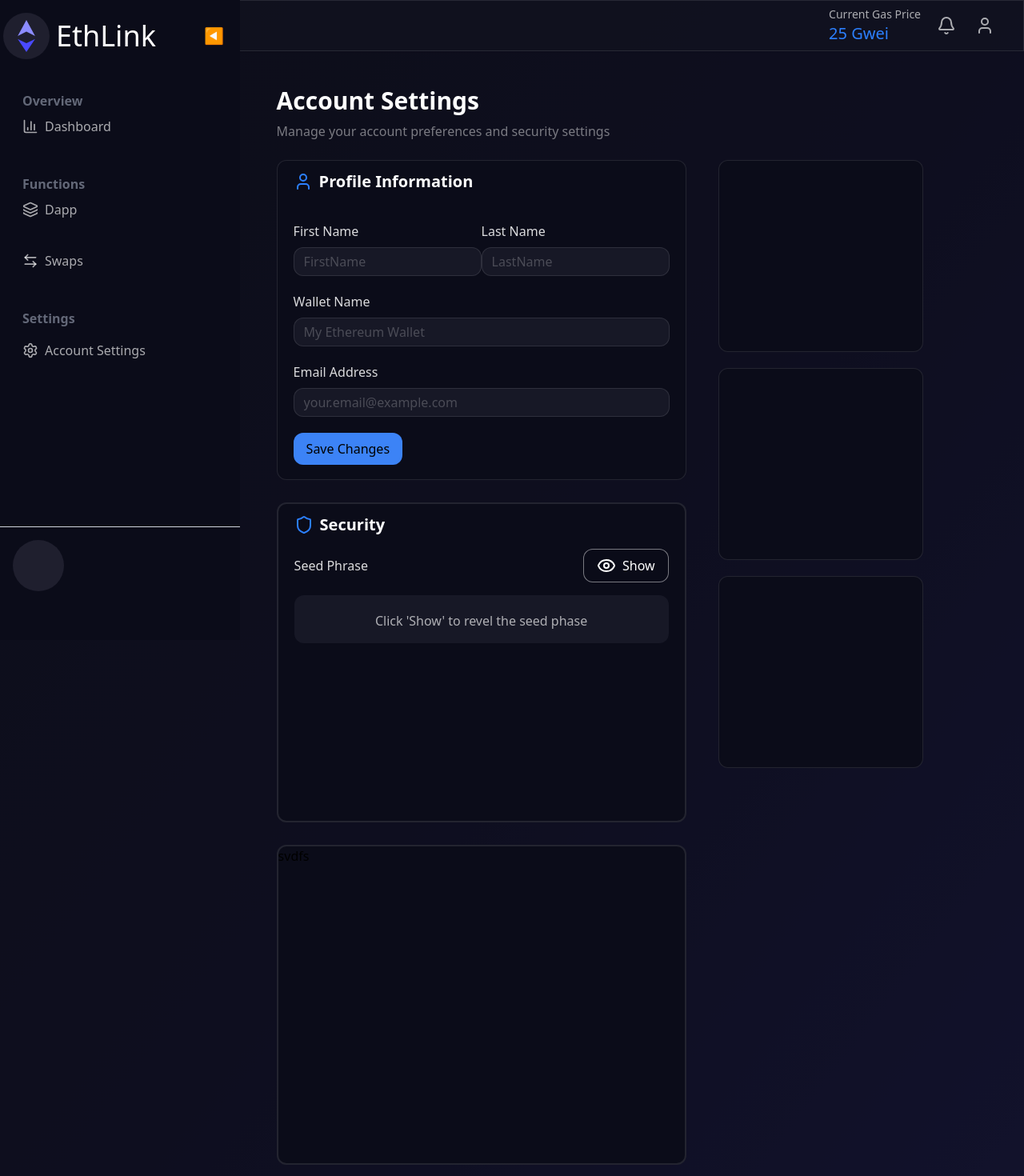
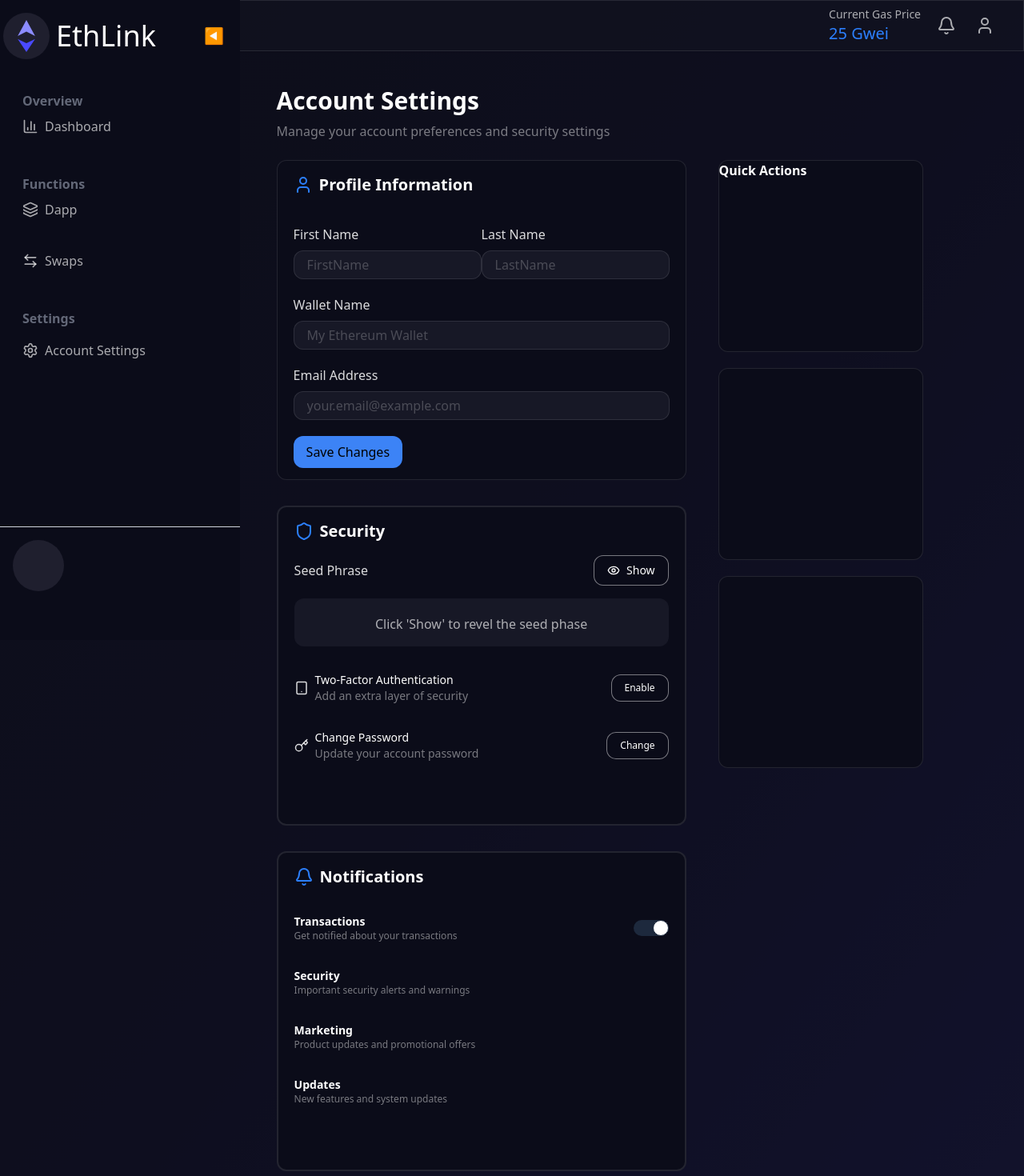
Before and after one commit to PrajwalBenedictNorman/EthLink, a React (Vite) app in the folder Frontend/: page /accountSetting in a window 1280 px wide. Shown: the top 1470 px of the page at 80% size. Built offline with nearby package versions, Linux system fonts and the light colour scheme; what @wallet-standard/wallet would draw is missing.

Commit message:
updates the settings page ui

```diff
--- a/Frontend/src/Pages/AccountSettting.tsx
+++ b/Frontend/src/Pages/AccountSettting.tsx
@@ -1,6 +1,6 @@
 import React, { useEffect, useState } from 'react'
 import SideBar from '../Components/SIdebar'
-import { User2,Lock,Trash2,Key,Link, User, Shield,Eye } from 'lucide-react'
+import { User2,Lock,Trash2,Key,Link, User, Shield,Eye,Tablet, Bell } from 'lucide-react'
 import Button from '../Components/Button'
 import { jwtDecode } from 'jwt-decode'
 import Navbar from '../Components/Navbar'
@@ -45,9 +45,9 @@ function AccountSettting() {
             <div className='flex items-start'>
 
              {/* left Section */}
-            <div className='grid grid-cols-1 gap-3'>
+            <div className='grid grid-cols-1 gap-4'>
             <div className='bg-[#0B0C19] h-[50vh] w-[40vw] rounded-xl mt-4 border border-white/10  '>
-            <div className='px-5 py-3'>
+            <div className='px-5 py-4'>
                 <div className='flex items-center justify-start '>
                     <User className='text-blue-500'/>
                     <h1 className='text-white text-xl font-bold px-2'>Profile Information</h1>
@@ -55,44 +55,107 @@ function AccountSettting() {
                 <div className='flex items-center justify-between'>
                     <div>
                     <p className='text-white/85 mt-9 '>First Name</p>
-                    <input type="text" className='bg-[#171826] mt-2 w-full rounded-xl border border-white/10 h-9 text-white/45 px-3' placeholder='FirstName'/>
+                    <input type="text" className='bg-[#171826] mt-2 w-full rounded-xl border border-white/10 h-9 text-white/45 px-4' placeholder='FirstName'/>
                     </div>
                     <div className=''>
                     <p className='text-white/85 mt-9 '>Last Name</p>
-                    <input type="text" className='bg-[#171826] mt-2 w-full rounded-xl border border-white/10 h-9 text-white/45 px-3' placeholder='LastName'/>
+                    <input type="text" className='bg-[#171826] mt-2 w-full rounded-xl border border-white/10 h-9 text-white/45 px-4' placeholder='LastName'/>
                     </div>
 
                 </div>
                 <p className='text-white/85 mt-5 '>Wallet Name</p>
-                <input type="text" className='bg-[#171826] mt-2 w-full rounded-xl border border-white/10 h-9 text-white/45 px-3' placeholder='My Ethereum Wallet'/>
+                <input type="text" className='bg-[#171826] mt-2 w-full rounded-xl border border-white/10 h-9 text-white/45 px-4' placeholder='My Ethereum Wallet'/>
                 <p className='text-white/85 mt-5 '>Email Address</p>
-                <input type="text" className='bg-[#171826] mt-2 w-full rounded-xl border border-white/10 h-9 text-white/45 px-3' placeholder='your.email@example.com'/>
+                <input type="text" className='bg-[#171826] mt-2 w-full rounded-xl border border-white/10 h-9 text-white/45 px-4' placeholder='your.email@example.com'/>
                 <Button content='Save Changes' variant='tertiary' onClick={()=>{}} className='mt-5'/>
             </div>
             </div>
 
             <div className='bg-[#0B0C19] h-[50vh] w-[40vw] rounded-xl mt-4 border-2 border-white/10  '>
-                <div className='px-5 py-3'>
+                <div className='px-5 py-4'>
                     <div className='flex items-center justify-start '>
                     <Shield className='text-blue-500'/>
                     <h1 className='text-white text-xl font-bold px-2'>Security</h1>
                 </div>
                 <div className='flex items-center justify-between py-4'>
                     <p className='text-white/85'>Seed Phrase</p>
-                    <Button content='Show' variant='quaternary' onClick={()=>{}} frontIcon={<Eye />}/>
+                    <Button content='Show' variant='quaternary' onClick={()=>{}} frontIcon={<Eye className='h-4 w-4'/>} className='text-sm'/>
                 </div>
                 <p className='bg-[#171826] w-full h-15 rounded-xl text-white/65 text-center py-5'>Click 'Show' to revel the seed phase</p>
+
+                <div className='flex items-center justify-between mt-8'>
+                <div className='flex items-center'>
+                    <Tablet size={18} className='text-white/85 '/>
+                    <div className='flex flex-col items-start justify-start px-2'>
+                        <p className='text-white text-sm'>Two-Factor Authentication</p>
+                        <p className='text-white/45 text-sm'>Add an extra layer of security</p>
+                    </div>
+                </div>
+                <Button content='Enable' variant='quaternary' onClick={()=>{}} className='text-xs'/>
+                </div>
+
+                <div className='flex items-center justify-between mt-8'>
+                <div className='flex items-center'>
+                    <Key size={18} className='text-white/85 '/>
+                    <div className='flex flex-col items-start justify-start px-2'>
+                        <p className='text-white text-sm'>Change Password</p>
+                        <p className='text-white/45 text-sm'>Update your account password</p>
+                    </div>
+                </div>
+                <Button content='Change' variant='quaternary' onClick={()=>{}} className='text-xs'/>
+                </div>
+
                 </div>
             </div>
             <div className='bg-[#0B0C19] h-[50vh] w-[40vw] rounded-xl mt-4 border-2 border-white/10  '>
-                svdfs
+            <div className='px-5 py-4'>
+                <div className='flex items-center'>
+                    <Bell className='text-blue-500 '/>
+                    <h1 className='text-white font-bold px-2 text-xl'>Notifications</h1>
+                </div>
+                <div className='mt-4'>
+                    <div className='flex items-center justify-between'>
+                    <div className='flex flex-col items-start py-4'>
+                        <p className='text-white font-bold text-sm'>Transactions</p>
+                        <p className='text-white/45 text-xs'>Get notified about your transactions</p>
+                    </div>
+                   <div className="relative inline-block w-11 h-5">
+                     <input checked id="switch-component" type="checkbox" className="peer appearance-none w-11 h-5 bg-slate-100 rounded-full checked:bg-slate-800 cursor-pointer transition-colors duration-300" />
+                    <label id="switch-component" className="absolute top-0 left-0 w-5 h-5 bg-white rounded-full border border-slate-300 shadow-sm transition-transform duration-300 peer-checked:translate-x-6 peer-checked:border-slate-800 cursor-pointer">
+                     </label>
+                    </div>
+                </div>
+                 <div>
+                    <div className='flex flex-col items-start py-4'>
+                        <p className='text-white font-bold text-sm'>Security</p>
+                        <p className='text-white/45 text-xs'>Important security alerts and warnings</p>
+                    </div>
+
+                </div>
+                 <div>
+                    <div className='flex flex-col items-start py-4'>
+                        <p className='text-white font-bold text-sm'>Marketing</p>
+                        <p className='text-white/45 text-xs'>Product updates and promotional offers</p>
+                    </div>
+
+                </div>
+                 <div>
+                    <div className='flex flex-col items-start py-4'>
+                        <p className='text-white font-bold text-sm'>Updates</p>
+                        <p className='text-white/45 text-xs'>New features and system updates</p>
+                    </div>
+
+                </div>
+
+                </div>
+            </div>
             </div>
             </div>
 
             {/* Right Section */}
             <div className='grid grid-cols-1 gap-5 px-10 mt-4'>
                 <div className='bg-[#0B0C19] h-[30vh] w-[20vw] rounded-xl border border-white/10 ' >
-
+                    <h1 className='font-bold text-white'>Quick Actions</h1>
                 </div>
                 <div className='bg-[#0B0C19] h-[30vh] w-[20vw] rounded-xl  border border-white/10 ' >
 
```
